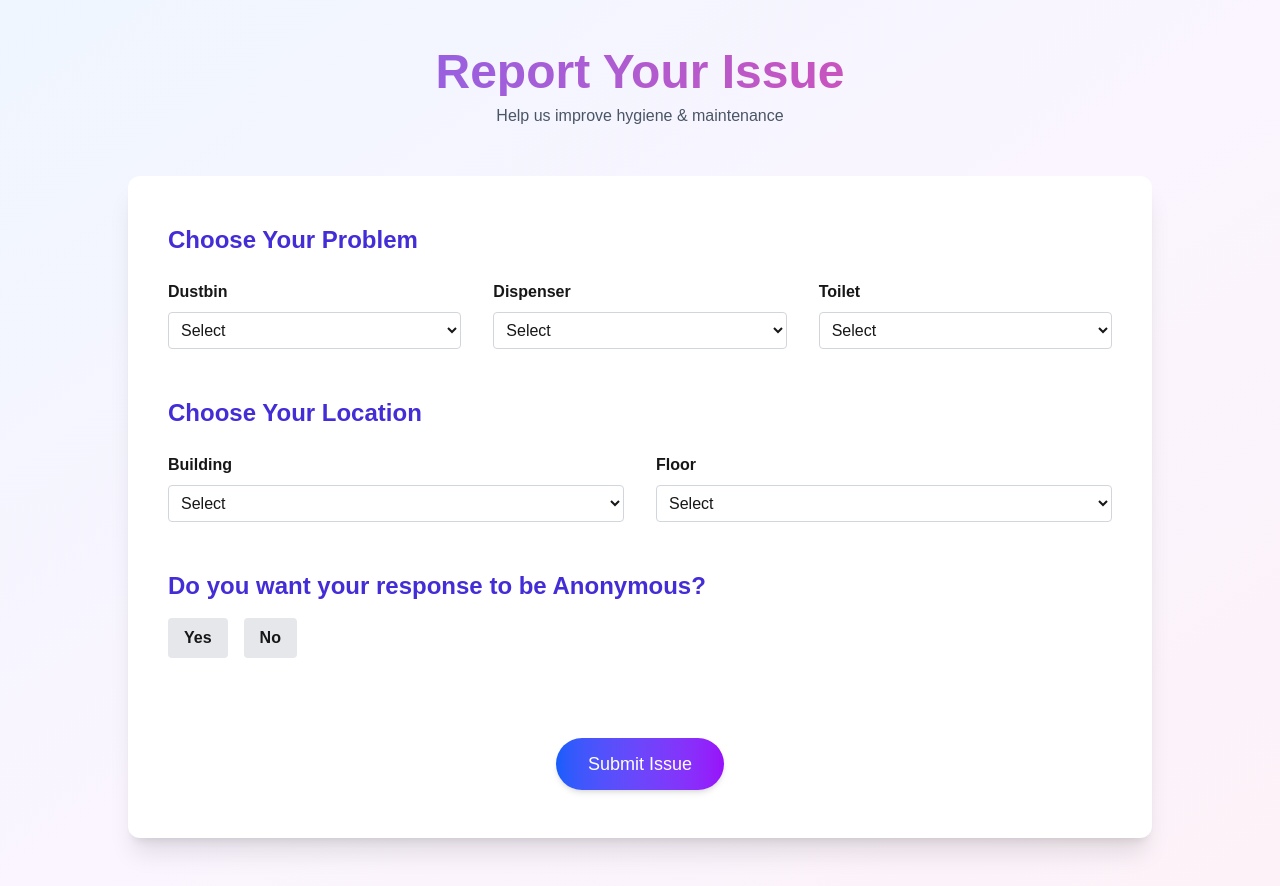
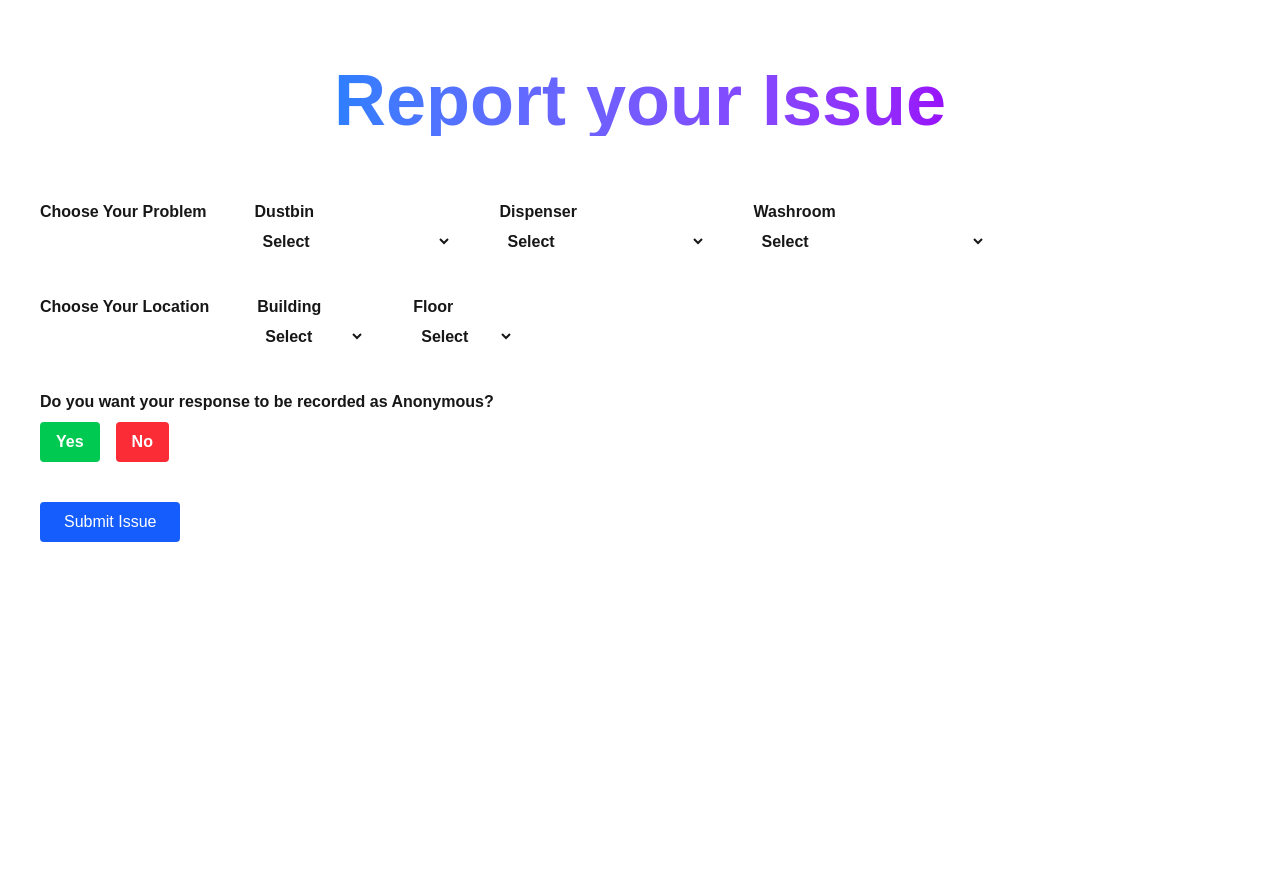
Before and after one commit to 812-pratha/Drowsy-Devs, a Next.js app in the folder next-app/: page /issue in a window 1280 px wide. After the commit the page ends 800 px from the top, so only its background shows below. Built offline with nearby package versions, Linux system fonts and the light colour scheme.

Commit message:
commit change

```diff
--- a/next-app/app/issue/page.js
+++ b/next-app/app/issue/page.js
@@ -1,18 +1,18 @@
-"use client";
-import React, { useState } from "react";
+"use client"
+import React, { useState } from 'react';
 
 export default function Home() {
-  const [selected, setSelected] = useState("");
-  const [otherValue, setOtherValue] = useState("");
-  const [dispenserOption, setDispenserOption] = useState("");
-  const [dispenserOther, setDispenserOther] = useState("");
-  const [toiletOption, setToiletOption] = useState("");
-  const [toiletOther, setToiletOther] = useState("");
-  const [building, setBuilding] = useState("");
-  const [floor, setFloor] = useState("");
+  const [selected, setSelected] = useState('');
+  const [otherValue, setOtherValue] = useState('');
+  const [dispenserOption, setDispenserOption] = useState('');
+  const [dispenserOther, setDispenserOther] = useState('');
+  const [toiletOption, setToiletOption] = useState('');
+  const [toiletOther, setToiletOther] = useState('');
+  const [building, setBuilding] = useState('');
+  const [floor, setFloor] = useState('');
   const [isAnonymous, setIsAnonymous] = useState(null);
-  const [name, setName] = useState("");
-  const [branch, setBranch] = useState("");
+  const [name, setName] = useState('');
+  const [branch, setBranch] = useState('');
   const [message, setMessage] = useState("");
 
   const handleSubmit = async (e) => {
@@ -35,15 +35,21 @@ export default function Home() {
     try {
       const response = await fetch("http://localhost:5000/submit-issue", {
         method: "POST",
-        headers: { "Content-Type": "application/json" },
+        headers: {
+          "Content-Type": "application/json",
+        },
         body: JSON.stringify(payload),
       });
 
       const result = await response.json();
+
       if (response.ok) {
         setMessage(result.message || "Issue submitted successfully!");
-        setSelected(""); setOtherValue(""); setDispenserOption(""); setDispenserOther("");
-        setToiletOption(""); setToiletOther(""); setBuilding(""); setFloor("");
+        // Clear all fields
+        setSelected(""); setOtherValue("");
+        setDispenserOption(""); setDispenserOther("");
+        setToiletOption(""); setToiletOther("");
+        setBuilding(""); setFloor("");
         setIsAnonymous(null); setName(""); setBranch("");
       } else {
         setMessage("Failed to submit issue.");
@@ -55,30 +61,26 @@ export default function Home() {
   };
 
   return (
-    <div className="min-h-screen bg-gradient-to-br from-blue-50 via-purple-50 to-pink-50 px-6 py-12">
-      <div className="text-center mb-12">
-        <h1 className="text-5xl font-bold bg-gradient-to-r from-indigo-500 to-pink-500 bg-clip-text text-transparent">
-          Report Your Issue
+    <>
+      <div className="flex justify-center items-start pt-16 text-center">
+        <h1 className="text-5xl md:text-7xl font-bold mb-6 bg-gradient-to-r from-blue-500 to-purple-600 bg-clip-text text-transparent">
+          Report your Issue
         </h1>
-        <p className="text-gray-600 mt-2">Help us improve hygiene & maintenance</p>
       </div>
 
-      <form
-        onSubmit={handleSubmit}
-        className="max-w-5xl mx-auto bg-white shadow-xl rounded-xl px-10 py-12 space-y-12"
-      >
-        {/* Problem Section */}
-        <section>
-          <h2 className="text-2xl font-semibold mb-6 text-indigo-700">Choose Your Problem</h2>
-          <div className="grid md:grid-cols-3 gap-8">
+      <form onSubmit={handleSubmit}>
+        {/* Issue Selection */}
+        <div className="flex flex-row justify-start items-start ml-10 mt-10 gap-12 text-base font-bold">
+            Choose Your Problem
           {/* Dustbin */}
-            <div>
-              <label className="font-semibold block mb-2">Dustbin</label>
+          <div className="flex flex-col">
+            <label>Dustbin</label>
             <select
+              id="selected"
+              className="bg-white text-base rounded p-1 mt-1"
               required
               value={selected}
               onChange={(e) => setSelected(e.target.value)}
-                className="w-full border border-gray-300 rounded p-2"
             >
               <option value="">Select</option>
               <option value="Overflowing">Overflowing</option>
@@ -88,25 +90,27 @@ export default function Home() {
               <option value="Other">Other</option>
               <option value="noissue">No Issue</option>
             </select>
-              {selected === "Other" && (
+            {selected === 'Other' && (
               <input
+              id="othervalue"
                 type="text"
                 placeholder="Please specify"
                 value={otherValue}
                 onChange={(e) => setOtherValue(e.target.value)}
-                  className="mt-2 w-full p-2 border rounded"
+                className="mt-2 p-2 border rounded text-base"
               />
             )}
           </div>
 
           {/* Dispenser */}
-            <div>
-              <label className="font-semibold block mb-2">Dispenser</label>
+          <div className="flex flex-col">
+            <label>Dispenser</label>
             <select
+              id="dispenser"
+              className="bg-white text-base rounded p-1 mt-1"
               required
               value={dispenserOption}
               onChange={(e) => setDispenserOption(e.target.value)}
-                className="w-full border border-gray-300 rounded p-2"
             >
               <option value="">Select</option>
               <option value="NoDispenserAvailable">No Dispenser Available</option>
@@ -116,26 +120,29 @@ export default function Home() {
               <option value="Damaged">Damaged</option>
               <option value="Other">Other</option>
               <option value="noissue">No Issue</option>
+
             </select>
-              {dispenserOption === "Other" && (
+            {dispenserOption === 'Other' && (
               <input
+                id="dispenserOther"
                 type="text"
                 placeholder="Please specify"
                 value={dispenserOther}
                 onChange={(e) => setDispenserOther(e.target.value)}
-                  className="mt-2 w-full p-2 border rounded"
+                className="mt-2 p-2 border rounded text-base"
               />
             )}
           </div>
 
           {/* Toilet */}
-            <div>
-              <label className="font-semibold block mb-2">Toilet</label>
+          <div className="flex flex-col">
+            <label>Washroom</label>
             <select
+              id="toiletOption"
+              className="bg-white text-base rounded p-1 mt-1"
               required
               value={toiletOption}
               onChange={(e) => setToiletOption(e.target.value)}
-                className="w-full border border-gray-300 rounded p-2"
             >
               <option value="">Select</option>
               <option value="UncleanToilet">Unclean Toilet</option>
@@ -146,43 +153,48 @@ export default function Home() {
               <option value="Other">Other</option>
               <option value="noissue">No Issue</option>
             </select>
-              {toiletOption === "Other" && (
+            {toiletOption === 'Other' && (
               <input
+                id="toiletOther"
                 type="text"
                 placeholder="Please specify"
                 value={toiletOther}
                 onChange={(e) => setToiletOther(e.target.value)}
-                  className="mt-2 w-full p-2 border rounded"
+                className="mt-2 p-2 border rounded text-base"
               />
             )}
           </div>
         </div>
-        </section>
+        {/* location */}
+      <div className="flex flex-row justify-start items-start ml-10 mt-10 gap-12 text-base font-bold">
 
-        {/* Location Section */}
-        <section>
-          <h2 className="text-2xl font-semibold mb-6 text-indigo-700">Choose Your Location</h2>
-          <div className="grid grid-cols-1 md:grid-cols-2 gap-8">
-            <div>
-              <label className="font-semibold block mb-2">Building</label>
+        Choose Your Location
+        <div className="flex flex-col">
+          <label>Building</label>
           <select
+            id="building"
+            name="building"
+            className="bg-white text-base rounded p-1 mt-1"
             required
             value={building}
             onChange={(e) => setBuilding(e.target.value)}
-                className="w-full border border-gray-300 rounded p-2"
           >
             <option value="">Select</option>
-                <option value="A">A Building</option>
-                <option value="B">B Building</option>
+            <option value="A_Building">A Building</option>
+            <option value="B_Building">B Building</option>
+
           </select>
         </div>
-            <div>
-              <label className="font-semibold block mb-2">Floor</label>
+        {/* floor */}
+        <div className="flex flex-col">
+          <label>Floor</label>
           <select
+            id="floor"
+            name="floor"
+            className="bg-white text-base rounded p-1 mt-1"
             required
             value={floor}
             onChange={(e) => setFloor(e.target.value)}
-                className="w-full border border-gray-300 rounded p-2"
           >
             <option value="">Select</option>
             <option value="one">1st Floor</option>
@@ -193,77 +205,72 @@ export default function Home() {
             <option value="six">6th Floor</option>
           </select>
         </div>
+
         </div>
-        </section>
 
-        {/* Anonymity */}
-        <section>
-          <h2 className="text-2xl font-semibold mb-4 text-indigo-700">
-            Do you want your response to be Anonymous?
-          </h2>
-          <div className="flex gap-4">
+
+        {/* Anonymous Selection */}
+        <div className="text-l ml-10 mt-10 font-bold">
+          Do you want your response to be recorded as Anonymous?
+          <div className="mt-2 space-x-4">
             <button
               type="button"
+              className="px-4 py-2 bg-green-500 text-white rounded"
               onClick={() => setIsAnonymous(true)}
-              className={`px-4 py-2 rounded font-semibold ${isAnonymous ? "bg-green-600 text-white" : "bg-gray-200"
-                }`}
             >
               Yes
             </button>
             <button
               type="button"
+              className="px-4 py-2 bg-red-500 text-white rounded"
               onClick={() => setIsAnonymous(false)}
-              className={`px-4 py-2 rounded font-semibold ${isAnonymous === false ? "bg-red-600 text-white" : "bg-gray-200"
-                }`}
             >
               No
             </button>
           </div>
-        </section>
+        </div>
 
-        {/* Name + Branch */}
-        {!isAnonymous && isAnonymous !== null && (
-          <div className="grid grid-cols-1 md:grid-cols-2 gap-8">
+        {/* Name and Branch fields if not anonymous */}
+        {isAnonymous === false && (
+          <div className="ml-10 mt-6 space-y-4 text-base">
             <div>
-              <label className="font-bold block mb-1">Name:</label>
+              <label className="block font-bold">Name:</label>
               <input
+                id="name"
+                type="text"
                 required
-                type="text"
                 value={name}
                 onChange={(e) => setName(e.target.value)}
-                className="w-full p-2 border rounded"
+                className="p-2 border rounded w-64"
               />
             </div>
             <div>
-              <label className="font-bold block mb-1">Email:</label>
+              <label className="block font-bold">Branch:</label>
               <input
+                id="branch"
+                type="text"
                 required
-                type="text"
                 value={branch}
                 onChange={(e) => setBranch(e.target.value)}
-                className="w-full p-2 border rounded"
+                className="p-2 border rounded w-64"
               />
             </div>
           </div>
         )}
 
         {/* Submit Button */}
-        <div className="pt-8 text-center">
+        <div className="ml-10 mt-10">
           <button
             type="submit"
-            className="bg-gradient-to-r from-blue-600 to-purple-600 text-white px-8 py-3 text-lg rounded-full shadow-md hover:shadow-lg transition"
+            className="bg-blue-600 text-white px-6 py-2 rounded hover:bg-blue-700"
           >
             Submit Issue
           </button>
         </div>
 
         {/* Message */}
-        {message && (
-          <div className="mt-6 text-center text-green-600 font-medium">
-            {message}
-          </div>
-        )}
+        {message && <div className="ml-10 mt-4 text-green-600">{message}</div>}
       </form>
-    </div>
+    </>
   );
 }
```
Lines whose indentation alone changed are shown as unchanged.
